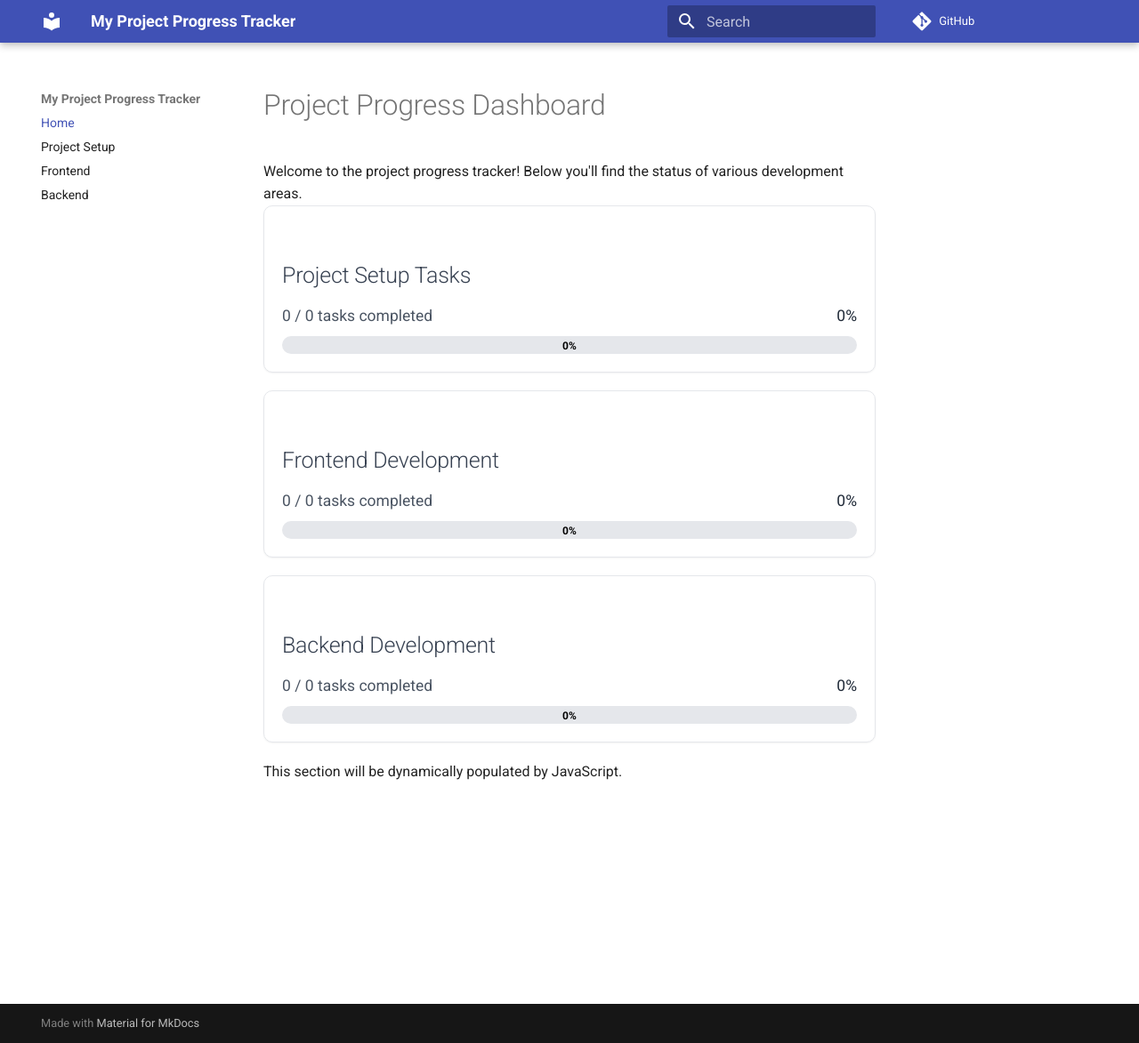
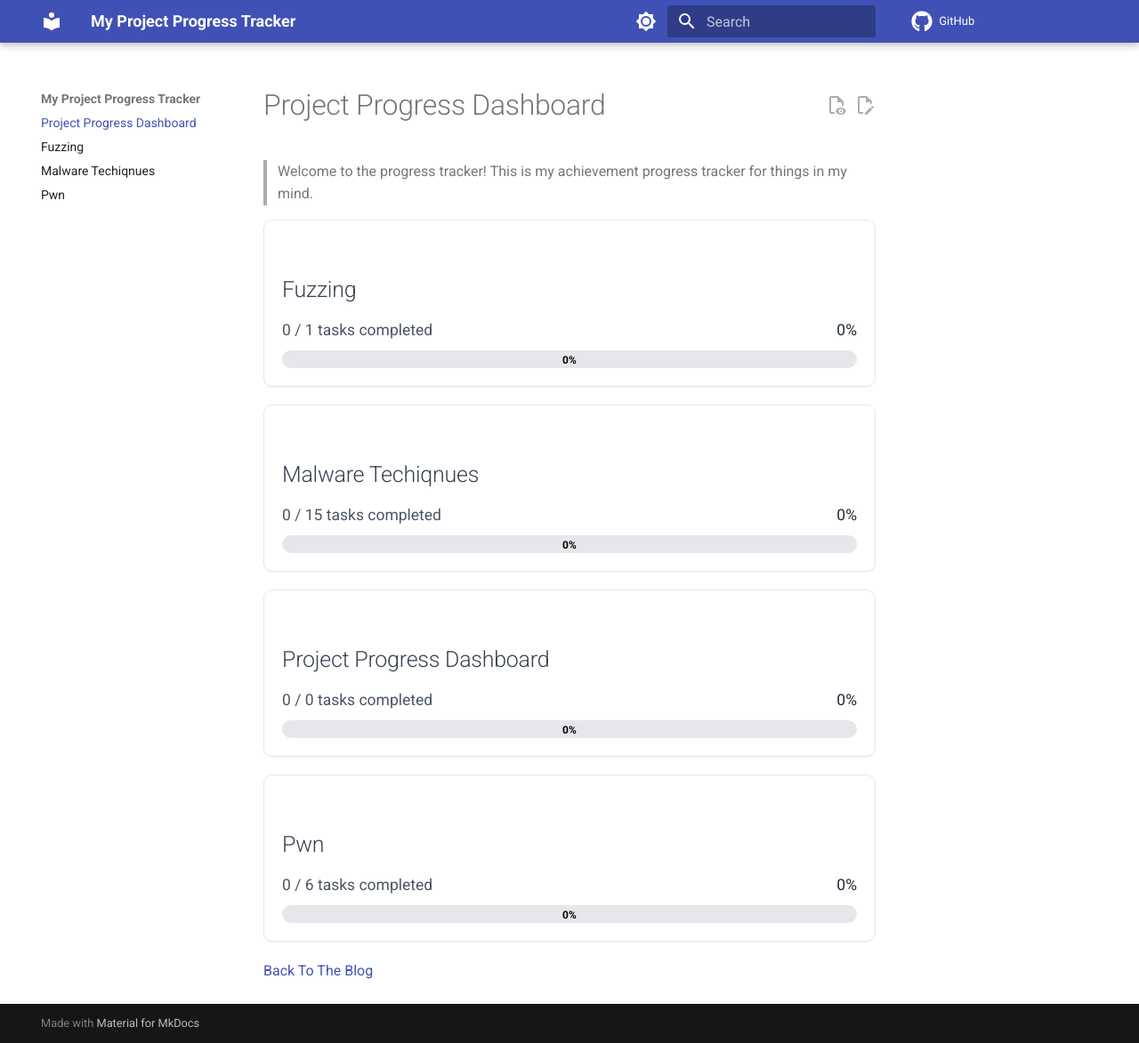
Before and after one commit to ismailbozkurt/progress-tracker, an MkDocs documentation site: the page built from docs/index.md, in a window 1280 px wide and 1173 px high. Shown: the whole window at 89% size. Built offline with MkDocs 1.6.1 and Material for MkDocs 9.7.7, drawn with Linux system fonts in a browser that asks for light colours; nearby versions of some CDN libraries; comment, search, counter and statistics services are not loaded; some of the changed lines change nothing that is shown.

Commit message:
Initial commit1

```diff
--- a/docs/backend.md
+++ /dev/null
@@ -1,8 +0,0 @@
-# API and Database Setup
-
-- [x] Design database schema
-- [ ] Set up database instance
-- [ ] Implement user authentication API
-- [ ] Create data retrieval endpoints
-- [ ] Write unit tests for API
-- [ ] Deploy backend service
--- a/docs/frontend.md
+++ /dev/null
@@ -1,9 +0,0 @@
-# User Interface Development
-
-- [x] Design wireframes
-- [x] Implement login page
-- [x] Create dashboard layout
-- [ ] Develop user profile section
-- [ ] Integrate API calls
-- [ ] Add responsiveness for mobile
-- [ ] Perform initial UI testing
--- /dev/null
+++ b/docs/fuzzing.md
@@ -0,0 +1,6 @@
+# Fuzzing
+
+- [ ] [afl-unicorn](https://medium.com/hackernoon/afl-unicorn-part-2-fuzzing-the-unfuzzable-bea8de3540a5)
+
+
+<div id="current-page-progress-bar"></div>
--- a/docs/index.md
+++ b/docs/index.md
@@ -1,9 +1,9 @@
 # Project Progress Dashboard
 
-Welcome to the project progress tracker! Below you'll find the status of various development areas.
+> Welcome to the progress tracker! This is my achievement progress tracker for things in my mind.
 
 <div id="progress-dashboard-container">
   Loading project progress...
 </div>
 
-This section will be dynamically populated by JavaScript.
+[Back To The Blog](https://ismailbozkurt.github.io)
--- /dev/null
+++ b/docs/javascript/individual-progress.js
@@ -0,0 +1,115 @@
+// docs/javascript/individual-progress.js
+
+document.addEventListener('DOMContentLoaded', () => {
+  // This script is designed for individual project pages on an MkDocs site.
+  // Its purpose is to display progress based on task lists within each page.
+
+  // Prevent the script from running on index.md.
+  // The index.md page contains a div with ID 'progress-dashboard-container'.
+  // If this ID is found on the page, stop the script.
+  if (document.getElementById('progress-dashboard-container')) {
+    console.log("[individual-progress.js] This is index.md. Script will not run on this page.");
+    return; // Exit the script
+  }
+
+  // Find the container element where the progress bar should be placed.
+  // This should be a <div id="current-page-progress-bar"></div> appended to each Markdown file.
+  let progressBarContainer = document.getElementById('current-page-progress-bar');
+
+  // If the specified container is not found (not added by user or wrong ID),
+  // try appending the progress bar to the main content area as a fallback.
+  if (!progressBarContainer) {
+    const mainContent = document.querySelector('[role="main"]') || // Main content region
+                        document.querySelector('.md-content__inner') || // Material for MkDocs inner content
+                        document.querySelector('.md-typeset') || // Typography container
+                        document.querySelector('article') || // Article content
+                        document.body; // Fallback to document body
+
+    if (mainContent) {
+      progressBarContainer = document.createElement('div');
+      progressBarContainer.id = 'current-page-progress-bar'; // Assign new ID
+      mainContent.appendChild(progressBarContainer); // Append to main content
+      console.log("[individual-progress.js] Fallback 'current-page-progress-bar' div created and appended.");
+    } else {
+      console.warn("[individual-progress.js] No suitable container found for progress bar. Aborting.");
+      return; // Exit if no place to insert progress bar
+    }
+  }
+
+  /**
+   * Parses the current page HTML to count checked task checkboxes and calculate progress.
+   * Material for MkDocs generates Markdown task lists using <li class="task-list-item"> elements
+   * which contain an <input type="checkbox"> inside.
+   * @returns {{completed: number, total: number, percentage: number, progressBarSvg: string}}
+   */
+  function parseCurrentPageProgress() {
+    let totalCheckboxes = 0;
+    let completedCheckboxes = 0;
+
+    // Select all <li> elements with class 'task-list-item'
+    // This is how Material for MkDocs renders task lists.
+    const taskListItems = document.querySelectorAll('li.task-list-item');
+
+    taskListItems.forEach(item => {
+      // Look for a checkbox input inside each task list item
+      const checkboxInput = item.querySelector('input[type="checkbox"]');
+
+      // Count as task only if checkbox exists and is not part of UI controls (like TOC, drawer, search)
+      if (checkboxInput &&
+          checkboxInput.id !== '__toc' &&
+          checkboxInput.id !== '__drawer' &&
+          checkboxInput.id !== '__search'
+      ) {
+        totalCheckboxes++;
+
+        // Check if checkbox is marked as checked
+        const isChecked = checkboxInput.checked;
+
+        if (isChecked) {
+          completedCheckboxes++;
+        }
+      }
+    });
+
+    console.log(`[individual-progress.js] Page progress: Total=${totalCheckboxes}, Completed=${completedCheckboxes}`);
+
+    // Calculate percentage progress. If no tasks, default to 0%.
+    const percentage = totalCheckboxes === 0
+      ? 0
+      : Math.round((completedCheckboxes / totalCheckboxes) * 100);
+
+    // Generate SVG progress bar using Tailwind CSS classes.
+    const progressBarSvg = `
+      <div class="mt-8 p-4 border border-gray-200 rounded-lg bg-white shadow-sm">
+        <h3 class="text-lg font-semibold text-gray-700 mb-2">Page Progress</h3>
+        <div class="flex items-center justify-between mb-2">
+          <span class="text-sm text-gray-600">
+            ${completedCheckboxes} / ${totalCheckboxes} tasks completed
+          </span>
+          <span class="text-sm font-medium text-gray-800">${percentage}%</span>
+        </div>
+        <svg width="100%" height="20" class="rounded-full bg-gray-200">
+          <rect width="${percentage}%" height="20" fill="#4CAF50" class="rounded-full"></rect>
+          <text x="50%" y="15" fill="black" text-anchor="middle" font-size="12" font-weight="bold">${percentage}%</text>
+        </svg>
+      </div>
+    `;
+
+    return {
+      completed: completedCheckboxes,
+      total: totalCheckboxes,
+      percentage,
+      progressBarSvg,
+    };
+  }
+
+  // Dynamically inject Tailwind CSS library into the page.
+  // If not already loaded by the MkDocs theme, this will load Tailwind.
+  const tailwindScript = document.createElement('script');
+  tailwindScript.src = 'https://cdn.tailwindcss.com';
+  document.head.appendChild(tailwindScript);
+
+  // Parse progress on page load and inject the progress bar into the container.
+  const progressData = parseCurrentPageProgress();
+  progressBarContainer.innerHTML = progressData.progressBarSvg;
+});
--- a/docs/javascript/progress.js
+++ b/docs/javascript/progress.js
@@ -1,118 +1,102 @@
 // docs/javascript/progress.js
 
 document.addEventListener('DOMContentLoaded', () => {
-  const progressContainer = document.getElementById('progress-dashboard-container');
-  if (!progressContainer) {
-    console.warn("Progress dashboard container not found. Make sure an element with id 'progress-dashboard-container' exists.");
+  const progressDashboardContainer = document.getElementById('progress-dashboard-container');
+
+  // If the main dashboard container is not found, this script should not run on the page.
+  // This script is specifically intended for index.md.
+  if (!progressDashboardContainer) {
+    console.log("Progress dashboard container not found on this page. This script is intended for index.md.");
     return;
   }
 
-  // Define the base URL for your MkDocs site.
-  // For local development (mkdocs serve), this is usually the current origin.
-  // For GitHub Pages, it should be your site_url from mkdocs.yml, e.g., 'https://ismailbozkurt.github.io/progress-tracker/'
-  // We'll try to determine it dynamically for flexibility.
-  const BASE_URL = window.location.origin + window.location.pathname.split('/')[0]; // Adjust for root or sub-path deployment
-  // A more robust way for GitHub Pages would be:
-  // const BASE_URL = 'https://ismailbozkurt.github.io/progress-tracker/';
-  // Or, if deployed to a subfolder like 'progress-tracker':
-  // const BASE_URL = window.location.origin + '/progress-tracker/';
-  // For local testing with mkdocs serve, window.location.origin should be sufficient,
-  // but if your mkdocs.yml has a `site_dir` or `use_directory_urls` configured,
-  // the paths might need to be adjusted. Let's keep it simple for now and rely on relative paths.
+  // Dynamically define the base path of your MkDocs site.
+  // This is essential for constructing URLs to fetch other pages.
+  const getBasePath = () => {
+    const path = window.location.pathname;
+    // If the path starts with '/progress-tracker/', it's our base path.
+    if (path.startsWith('/progress-tracker/')) {
+      return '/progress-tracker/';
+    }
+    return '/'; // Default fallback for local root directory presentation
+  };
+  const SITE_BASE_PATH = getBasePath();
 
-  // Define the Markdown files to track.
-  // The paths should be relative to the root of your MkDocs site,
-  // pointing to the *rendered HTML page* for each Markdown file.
-  const filesToTrack = [
-    { id: 'project-setup', name: 'Project Setup Tasks', path: 'project_setup/' }, // Removed leading /
-    { id: 'frontend', name: 'Frontend Development', path: 'frontend/' },     // Removed leading /
-    { id: 'backend', name: 'Backend Development', path: 'backend/' },       // Removed leading /
-  ];
+  // Define the project pages to track.
+  // This array will now be populated dynamically from search_index.json
+  let filesToTrack = [];
 
   /**
-   * Fetches the HTML content of a rendered MkDocs page.
-   * @param {string} pagePath - The relative URL path to the rendered HTML page (e.g., 'project_setup/').
-   * @returns {Promise<string>} - A promise that resolves with the HTML content.
+   * Fetches the HTML content of a generated MkDocs page.
+   * @param {string} pagePath - Relative URL path to the generated HTML page (e.g., 'project_setup/').
+   * @returns {Promise<string>} - A Promise that resolves with the file content.
    */
   async function fetchHtmlContent(pagePath) {
-    let htmlContent = '';
-    // Construct the full URL
-    const fullUrl = new URL(pagePath, window.location.href).href; // Ensures correct relative path resolution
-
+    // MkDocs typically converts 'file.md' to 'file/' if use_directory_urls is true
+    // Or 'file.html' if use_directory_urls is false.
+    // The doc.location from search_index.json usually gives the correct relative path.
+    const fullUrl = window.location.origin + SITE_BASE_PATH + pagePath;
     try {
-      console.log(`Attempting to fetch HTML from: ${fullUrl}`); // Log the FULL URL being fetched
+      console.log(`[progress.js] Attempting to fetch HTML for: ${fullUrl}`);
       const response = await fetch(fullUrl);
 
       if (!response.ok) {
-        console.error(`Fetch failed for ${fullUrl}. Status: ${response.status} - ${response.statusText}`);
+        console.error(`[progress.js] Fetch failed for ${fullUrl}. Status: ${response.status} - ${response.statusText}`);
         return '';
       }
-
-      htmlContent = await response.text();
-      console.log(`Successfully fetched HTML for ${fullUrl}. Content starts with:`, htmlContent.substring(0, 2000) + '...');
+      const htmlContent = await response.text();
+      console.log(`[progress.js] Successfully fetched HTML for ${fullUrl}. Content starts with:`, htmlContent.substring(0, 500) + '...');
       return htmlContent;
     } catch (error) {
-      console.error(`Error during fetch operation for ${fullUrl}:`, error);
+      console.error(`[progress.js] Error during fetch operation for ${fullUrl}:`, error);
       return '';
     }
   }
 
   /**
-   * Parses HTML content to count rendered checkboxes and calculate progress.
-   * Material for MkDocs often renders task lists as <li> elements with a 'task-list-item' class
-   * and uses a 'data-checked' attribute to indicate their state.
-   * @param {string} htmlContent - The HTML string to parse.
+   * Parses the fetched HTML content to count checked checkboxes and calculate progress.
+   * This targets <li class="task-list-item"> elements and the nested checkbox's 'checked' property.
+   * @param {string} htmlContent - HTML string to be parsed.
    * @returns {{completed: number, total: number, percentage: number, progressBarSvg: string}}
    */
   function parseHtmlProgress(htmlContent) {
     if (!htmlContent) {
-      console.warn("parseHtmlProgress received empty HTML content.");
+      console.warn("[progress.js] parseHtmlProgress received empty HTML content.");
       return { completed: 0, total: 0, percentage: 0, progressBarSvg: '' };
     }
 
     const parser = new DOMParser();
     const doc = parser.parseFromString(htmlContent, 'text/html');
 
-    let contentArea = doc.querySelector('.md-typeset') ||
-                      doc.querySelector('article') ||
-                      doc.body;
-
-    if (!contentArea) {
-      console.warn("Could not find a suitable content area in fetched HTML for checkbox parsing.");
-      return { completed: 0, total: 0, percentage: 0, progressBarSvg: '' };
-    }
-
     let totalCheckboxes = 0;
     let completedCheckboxes = 0;
 
-    // Get all list items. We will then filter them for task list items.
-    const allListItems = contentArea.querySelectorAll('li');
+    // Target all <li> elements with class 'task-list-item' as seen in HTML.
+    const taskListItems = doc.querySelectorAll('li.task-list-item');
 
-    allListItems.forEach(item => {
-      // Check if this list item is a task list item.
-      // Material for MkDocs typically adds 'task-list-item' class or an input checkbox directly.
+    taskListItems.forEach(item => {
       const checkboxInput = item.querySelector('input[type="checkbox"]');
 
-      if (item.classList.contains('task-list-item') || checkboxInput) {
-        totalCheckboxes++; // This is a task item
+      // Only count items that actually include a checkbox
+      if (checkboxInput) {
+        totalCheckboxes++;
 
-        // Check for the 'data-checked' attribute, which Material for MkDocs uses
-        if (item.getAttribute('data-checked') === 'true') {
-          completedCheckboxes++;
-        } else if (checkboxInput && checkboxInput.checked) {
-          // Fallback: if data-checked isn't present, check the standard checkbox input's 'checked' property
+        // Use the 'checked' property to determine if it's marked
+        const isChecked = checkboxInput.checked;
+
+        if (isChecked) {
           completedCheckboxes++;
         }
       }
     });
 
-    console.log(`Parsed progress: Total=${totalCheckboxes}, Completed=${completedCheckboxes}`);
+    console.log(`[progress.js] Parsed progress: Total=${totalCheckboxes}, Completed=${completedCheckboxes}`);
 
     const percentage = totalCheckboxes === 0
       ? 0
       : Math.round((completedCheckboxes / totalCheckboxes) * 100);
 
-    // Generate SVG for the progress bar
+    // Generate an SVG progress bar
     const progressBarSvg = `
       <svg width="100%" height="20" class="rounded-full bg-gray-200">
         <rect width="${percentage}%" height="20" fill="#4CAF50" class="rounded-full"></rect>
@@ -129,12 +113,86 @@ document.addEventListener('DOMContentLoaded', () => {
   }
 
   /**
-   * Renders the progress dashboard.
+   * Fetches the MkDocs search index and dynamically populates filesToTrack.
+   * This is crucial for detecting new Markdown files.
    */
-  async function renderProgressDashboard() {
-    progressContainer.innerHTML = '<p class="text-center text-gray-500">Loading progress...</p>';
+  async function populateFilesToTrack() {
+    const searchIndexUrl = window.location.origin + SITE_BASE_PATH + 'search/search_index.json';
+    try {
+      console.log(`[progress.js] Attempting to fetch search index: ${searchIndexUrl}`);
+      const response = await fetch(searchIndexUrl);
+      if (!response.ok) {
+        console.error(`[progress.js] Failed to fetch search index. Status: ${response.status} - ${response.statusText}. Ensure search plugin is enabled and MkDocs is built.`);
+        // Fallback or display error message on dashboard if fetch fails
+        progressDashboardContainer.innerHTML = `<p class="text-center text-red-500">Error loading progress: Could not fetch search index. Please check console for details.</p>`;
+        return;
+      }
+      const searchIndex = await response.json();
+      console.log("[progress.js] Search index fetched:", searchIndex);
+
+      // Filter pages that are directly under the 'docs' root
+      // and are not the 'index.md' (dashboard) page itself.
+      filesToTrack = searchIndex.docs
+        .filter(doc => {
+          // Exclude the dashboard page itself (index.md is usually 'index/' or 'index.html' in location)
+          if (doc.location === 'index/' || doc.location === 'index.md' || doc.location === 'index.html') {
+            return false;
+          }
+
+          // Check if the page is a top-level HTML page.
+          // This means its 'location' path should not contain any internal slashes (e.g., 'about/', 'contact.html')
+          // but should not be something like 'sub/page/'
+          const isTopLevelPage = !doc.location.includes('/') || (doc.location.endsWith('/') && doc.location.split('/').length <= 2);
+
+          return isTopLevelPage;
+        })
+        .map(doc => {
+          // Determine a user-friendly name. Prefer 'title' from search index.
+          // If title is missing, try to derive from location (e.g., 'newtask/' -> 'Newtask')
+          let name = doc.title;
+          if (!name) {
+            name = doc.location.replace(/\.md$/, '').replace(/\.html$/, '').replace(/\/$/, ''); // Remove .md, .html, or trailing /
+            name = name.split('/').pop(); // Get just the last part of the path
+            name = name.replace(/_/g, ' '); // Replace underscores with spaces
+            name = name.charAt(0).toUpperCase() + name.slice(1); // Capitalize first letter
+          }
+
+          return {
+            id: doc.location.replace(/\//g, '-').replace(/\.md$/, '').replace(/\.html$/, ''), // Create a unique ID
+            name: name,
+            path: doc.location, // The path from search index is usually correct for fetching
+          };
+        });
+
+      // Sort files to track alphabetically by name for consistent display
+      filesToTrack.sort((a, b) => a.name.localeCompare(b.name));
+
+      console.log("[progress.js] Dynamically populated filesToTrack:", filesToTrack);
+
+    } catch (error) {
+      console.error(`[progress.js] Error fetching or parsing search index:`, error);
+      progressDashboardContainer.innerHTML = `<p class="text-center text-red-500">Error loading progress: Failed to parse search index data. Check console.</p>`;
+    }
+  }
+
+  /**
+   * Builds the consolidated progress dashboard on the index page.
+   */
+  async function renderConsolidatedDashboard() {
+    progressDashboardContainer.innerHTML = '<p class="text-center text-gray-500">Loading task progress...</p>';
+
+    // First, populate filesToTrack dynamically
+    await populateFilesToTrack();
+
     const allProgressData = [];
 
+    // Only proceed if filesToTrack was successfully populated
+    if (filesToTrack.length === 0) {
+      progressDashboardContainer.innerHTML = '<p class="text-center text-gray-500">No other tracked pages found (excluding this dashboard page). Ensure your Markdown files are in the `docs/` root and listed in `mkdocs.yml` nav.</p>';
+      return;
+    }
+
+    // Process each dynamically found file
     for (const file of filesToTrack) {
       const htmlContent = await fetchHtmlContent(file.path);
       const progress = parseHtmlProgress(htmlContent);
@@ -142,14 +200,14 @@ document.addEventListener('DOMContentLoaded', () => {
     }
 
     // Clear loading message
-    progressContainer.innerHTML = '';
+    progressDashboardContainer.innerHTML = '';
 
     if (allProgressData.length === 0) {
-      progressContainer.innerHTML = '<p class="text-center text-gray-500">No progress data found or failed to load.</p>';
+      progressDashboardContainer.innerHTML = '<p class="text-center text-gray-500">No progress data found or failed to load for tracked pages.</p>';
       return;
     }
 
-    // Render each file's progress
+    // Create progress card for each file
     allProgressData.forEach(data => {
       const fileCard = document.createElement('div');
       fileCard.className = 'border border-gray-200 rounded-lg p-4 bg-white shadow-sm mb-4';
@@ -163,15 +221,17 @@ document.addEventListener('DOMContentLoaded', () => {
         </div>
         ${data.progressBarSvg}
       `;
-      progressContainer.appendChild(fileCard);
+      progressDashboardContainer.appendChild(fileCard);
     });
   }
 
-  // Add Tailwind CSS for styling (if not already included by MkDocs theme)
+  // Inject Tailwind CSS for styling (if not already included by the MkDocs theme)
+  // This might be redundant if your theme already includes Tailwind or you pre-compile it.
+  // Consider removing if you encounter issues or it's not needed.
   const tailwindScript = document.createElement('script');
   tailwindScript.src = 'https://cdn.tailwindcss.com';
   document.head.appendChild(tailwindScript);
 
-  // Initial render
-  renderProgressDashboard();
+  // Render the consolidated progress dashboard
+  renderConsolidatedDashboard();
 });
--- /dev/null
+++ b/docs/malware-techniques.md
@@ -0,0 +1,19 @@
+# Malware Techiqnues
+
+- [ ] voidgate technique
+- [ ] process hollowing technique
+- [ ] reflexxion technique
+- [ ] ghostly hollowing technique
+- [ ] using syscalls to bypass user-land edr hooks
+- [ ] ipobfuscation
+- [ ] windows process clonning
+- [ ] syswhisperers 1-2-3
+- [ ] hellsgate
+- [ ] halosgate
+- [ ] tartarusgate
+- [ ] parallelsyscalls
+- [ ] dinvoke
+- [ ] freshycalls
+- [ ] ghost driver injection [ghost-driver](https://medium.com/@s12deff/ghost-driver-injection-a21917010584)
+
+<div id="current-page-progress-bar"></div>
--- a/docs/project_setup.md
+++ /dev/null
@@ -1,8 +0,0 @@
-# Project Initialization
-
-- [x] Create GitHub repository
-- [x] Set up development environment
-- [ ] Install dependencies
-- [ ] Configure build tools
-- [ ] Write initial README.md
-- [ ] Define project scope
--- /dev/null
+++ b/docs/pwn.md
@@ -0,0 +1,10 @@
+# Pwn
+
+- [ ] Ret2Stack
+- [ ] Ret2GOT
+- [ ] Ret2Libc
+- [ ] ROP - Return Oriented Programming
+- [ ] Ret2Csu
+- [ ] ...
+
+<div id="current-page-progress-bar"></div>
--- a/mkdocs.yml
+++ b/mkdocs.yml
@@ -1,19 +1,59 @@
 site_name: My Project Progress Tracker
 site_url: https://ismailbozkurt.github.io/progress-tracker/
+repo_url: https://github.com/ismailbozkurt/progress-tracker/
 
-repo_url: https://github.com/ismailbozkurt/progress-tracker/
 edit_uri: blob/main/docs/
-nav:
-  - Home: index.md
-  - Project Setup: project_setup.md
-  - Frontend: frontend.md
-  - Backend: backend.md
 
-# Theme configuration (you can use any theme, 'material' is popular)
 theme:
   name: material
-  custom_dir: overrides # This is where we'll put our custom JS
+  color_mode: auto
+  user_color_mode_toggle: true
+  icon:
+    repo: fontawesome/brands/github
+  palette:
+    # Palette toggle for light mode
+    - media: "(prefers-color-scheme: light)"
+      scheme: default
+      toggle:
+        icon: material/brightness-7
+        name: Switch to dark mode
 
-# Extra JavaScript file to include
+    # Palette toggle for dark mode
+    - media: "(prefers-color-scheme: dark)"
+      scheme: slate
+      toggle:
+        icon: material/brightness-4
+        name: Switch to light mode
+
+  features:
+    - content.code.copy
+    - content.action.edit
+    - content.action.view
+    - content.tooltips
+    - navigation.tracking
+    - navigation.top
+    - search.share
+    - search.suggest
+
 extra_javascript:
-  - javascript/progress.js # Path relative to your docs_dir
+  - javascript/progress.js
+  - javascript/individual-progress.js
+
+markdown_extensions:
+  - def_list
+  - pymdownx.tasklist:
+      custom_checkbox: true
+  - tables
+  - admonition
+  - pymdownx.details
+  - pymdownx.superfences
+  - pymdownx.highlight:
+      anchor_linenums: true
+  - pymdownx.inlinehilite
+  - pymdownx.snippets
+  - attr_list
+  - pymdownx.emoji:
+      emoji_index: !!python/name:material.extensions.emoji.twemoji
+      emoji_generator: !!python/name:material.extensions.emoji.to_svg
+  - pymdownx.tasklist:
+      # clickable_checkbox: true
```
